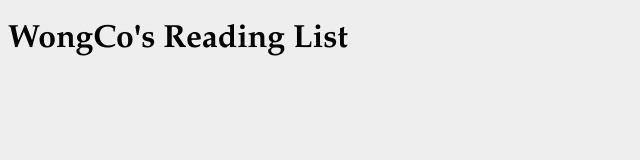
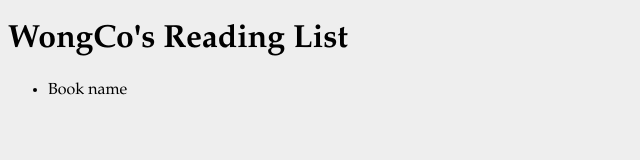
Before and after one commit to wongco/graphql-playlist, a React (Create React App) app in the folder client/: page / in a window 1280 px wide. Shown: the top 160 px of the page, without its empty margins (0-640 px from the left). Built offline with nearby package versions, Linux system fonts and the light colour scheme.

Commit message:
add apollo and connect to application

```diff
--- a/client/package.json
+++ b/client/package.json
@@ -3,7 +3,10 @@
   "version": "0.1.0",
   "private": true,
   "dependencies": {
+    "apollo-boost": "^0.4.3",
+    "graphql": "^14.4.2",
     "react": "^16.8.6",
+    "react-apollo": "^2.5.8",
     "react-dom": "^16.8.6",
     "react-scripts": "3.0.1"
   },
--- a/client/src/App.js
+++ b/client/src/App.js
@@ -1,11 +1,22 @@
 import React from "react";
+import BookList from "./components/BookList";
+import ApolloClient from "apollo-boost"; // contains apollo client
+import { ApolloProvider } from "react-apollo";
 
-function App() {
+// apollo client setup
+const client = new ApolloClient({
+  uri: "http://localhost:4000/graphql"
+});
+
+const App = () => {
   return (
-    <div id="main">
-      <h1>WongCo's Reading List</h1>
-    </div>
+    <ApolloProvider client={client}>
+      <div id="main">
+        <h1>WongCo's Reading List</h1>
+        <BookList />
+      </div>
+    </ApolloProvider>
   );
-}
+};
 
 export default App;
--- /dev/null
+++ b/client/src/components/BookList.js
@@ -0,0 +1,13 @@
+import React from "react";
+
+const BookList = () => {
+  return (
+    <div>
+      <ul id="book-list">
+        <li>Book name</li>
+      </ul>
+    </div>
+  );
+};
+
+export default BookList;
```
Also changed, not shown: 1 other file (tests, documents, lock files or other folders).
